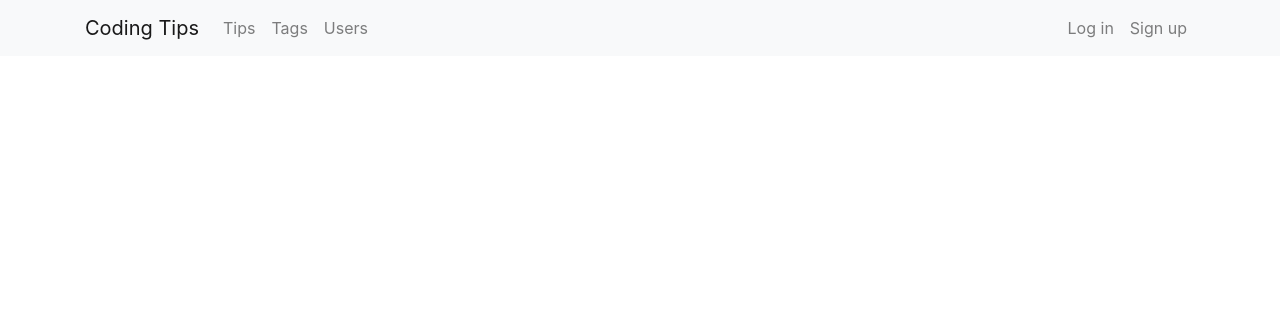
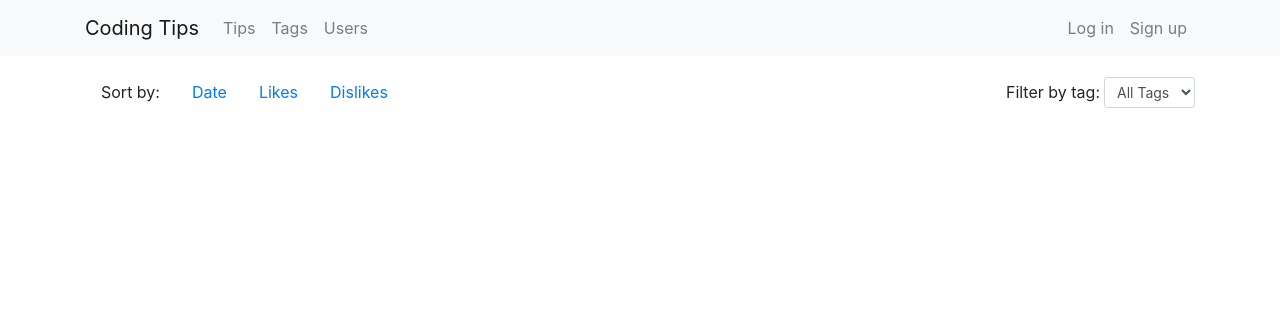
Before and after one commit to gitblast/coding-tips, a Flask app: page /tips/ in a window 1280 px wide. Shown: the top 316 px of the page. Run offline with Flask 2, Linux system fonts and the light colour scheme; data that the repository does not hold is empty; some libraries are stand-ins or nearby versions.

Commit message:
add sorting and filtering, add most liked tips for users, and other fixes

```diff
--- a/application/__init__.py
+++ b/application/__init__.py
@@ -9,7 +9,7 @@ if os.environ.get("HEROKU"):
     app.config["SQLALCHEMY_DATABASE_URI"] = os.environ.get("DATABASE_URL")
 else:
     app.config["SQLALCHEMY_DATABASE_URI"] = "sqlite:///tips.db"
-    app.config["SQLALCHEMY_ECHO"] = True
+    #app.config["SQLALCHEMY_ECHO"] = True
 
 db = SQLAlchemy(app)
 
@@ -21,12 +21,11 @@ from application.tips import views
 from application.tags import models
 from application.tags import views
 
-from application.auth import models
 from application.auth import views
 
 from application.users import views
 
-from application.auth.models import User
+from application.users.models import User
 app.config["SECRET_KEY"] = os.urandom(32)
 
 from flask_login import LoginManager
--- a/application/auth/views.py
+++ b/application/auth/views.py
@@ -2,7 +2,7 @@ from flask import render_template, request, redirect, url_for
 from flask_login import login_user, logout_user
 
 from application import app, db
-from application.auth.models import User
+from application.users.models import User
 from application.auth.forms import LoginForm, RegisterForm
 
 @app.route("/auth/login", methods = ["GET", "POST"])
--- a/application/templates/tips/list.html
+++ b/application/templates/tips/list.html
@@ -2,6 +2,41 @@
 
 {% block body %}
   <div>
+    <div class='d-flex justify-content-between'>
+      <div>
+        <ul class="nav">
+          <li class="nav-item">
+            <span class="nav-link">Sort by:</span>
+          </li>
+          <li class="nav-item">
+            <a class="nav-link active" href="{{ url_for('list_tips', sort='date', filter=filt ) }}">Date</a>
+          </li>
+          <li class="nav-item">
+            <a class="nav-link" href="{{ url_for('list_tips', sort='likes', filter=filt) }}">Likes</a>
+          </li>
+          <li class="nav-item">
+            <a class="nav-link" href="{{ url_for('list_tips', sort='dislikes', filter=filt) }}">Dislikes</a>
+          </li>
+        </ul>
+      </div>
+      <form class="form-inline">
+        <label for="filter">Filter by tag:</label>
+      <select class="form-control form-control-sm ml-1" id="filter" onchange="window.location = this.value">
+          {% if filt %}
+          <option value="{{ url_for('list_tips') }}">All Tags</option>
+          {% else %}
+          <option selected value="{{ url_for('list_tips') }}">All Tags</option>
+          {% endif %}
+          {% for tag in tags %}
+            {% if filt == tag.content %}
+            <option selected value="{{ url_for('list_tips', filter=tag.content, sort=sort) }}">{{ tag.content }}</option>
+            {% else %}
+            <option value="{{ url_for('list_tips', filter=tag.content, sort=sort) }}">{{ tag.content }}</option>
+            {% endif %}
+          {% endfor %}
+        </select>
+      </form>
+    </div>
     {% for tip in tips %}
     <div class='card'>
       <div class="card-header">
--- a/application/templates/tips/new.html
+++ b/application/templates/tips/new.html
@@ -10,7 +10,7 @@
       <div>{{ error }}</div>
       {% endfor %}
     </div>
-    <div class='d-flex'>
+    <div class='d-flex'> <!-- TODO: laita tämä tapahtumaan frontendissä tyyliin tagin lisäyksessä pushataan uus elementti tähän javascriptillä -->
       {% for tag in form.tags %}
       <span class="badge badge-info mr-1">
         {{ tag }}
--- a/application/tips/views.py
+++ b/application/tips/views.py
@@ -15,7 +15,27 @@ def tips_form():
 
 @app.route("/tips/", methods=["get"])
 def list_tips():
-    return render_template('tips/list.html', tips = Tip.query.all())
+    tips = Tip.query.all()
+    tags = Tag.query.all()
+
+    sort = request.args.get('sort')
+    filt = request.args.get('filter')
+
+    if sort == 'likes':
+        print('sorting by likes')
+        tips.sort(key=lambda tip: tip.likes, reverse=True)
+    elif sort == 'date':
+        print('sorting by date')
+        tips.sort(key=lambda tip: tip.add_date) #jostain syystä kellonajat sorttaa väärin
+    elif sort == "dislikes":
+        print('sorting by dislikes')
+        tips.sort(key=lambda tip: tip.dislikes, reverse=True)
+
+    if filt:
+        print('filter:', filt)
+        tips = [tip for tip in tips if filt in [tag.content for tag in tip.tags]]
+
+    return render_template('tips/list.html', tips = tips, tags = tags, sort = sort, filt = filt)
 
 @app.route("/tips/my")
 @login_required
@@ -118,4 +138,6 @@ def tips_create():
     db.session().add(tip)
     db.session().commit()
 
+    TipForm.tags = []
+
     return redirect(url_for('list_tips'))
--- a/application/users/views.py
+++ b/application/users/views.py
@@ -1,6 +1,6 @@
 from application import app
 
-from application.auth.models import User
+from application.users.models import User
 from flask import render_template
 
 @app.route("/users/")
@@ -9,4 +9,5 @@ def list_users():
     for user in users:
         user.likes = user.getLikes(user.id)
         user.dislikes = user.getDislikes(user.id)
+        user.mostLiked = user.getMostLiked(user.id)
     return render_template('users/list.html', users = users)
```
Also changed, not shown: application/templates/users/list.html (+7 -1 lines), application/users/models.py (renamed from application/auth/models.py, +14 -1 lines), README.md.
